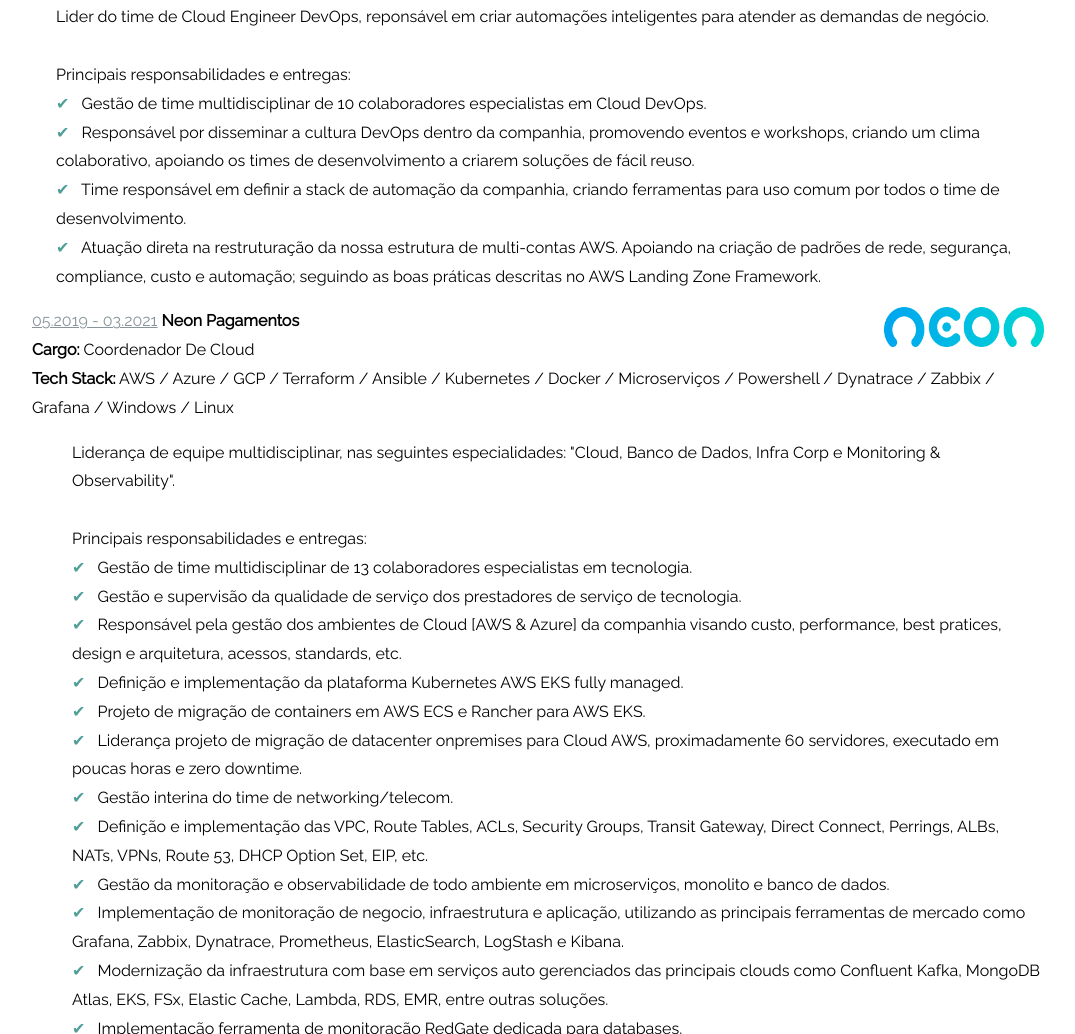
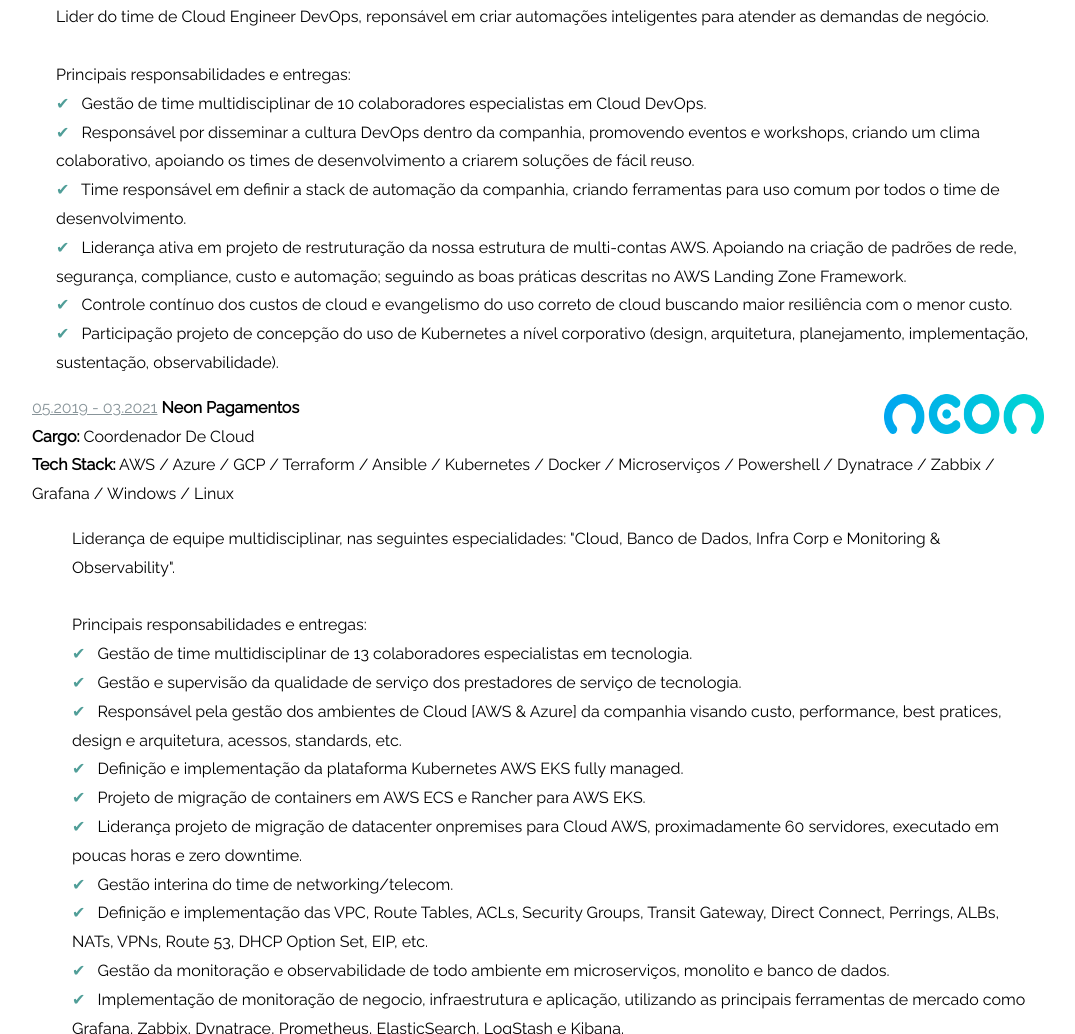
Before and after one commit to thieslei/thieslei.github.io, a plain HTML site: page index.html in a window 1280 px wide. Shown: the part 830-1864 px from the top of the page, without its empty margins (102-1177 px from the left). Drawn offline with Linux system fonts and the light colour scheme.

Commit message:
Zoop JobDescription

```diff
--- a/index.html
+++ b/index.html
@@ -57,7 +57,9 @@
             <li> Gestão de time multidisciplinar de 10 colaboradores especialistas em Cloud DevOps.</li>
             <li> Responsável por disseminar a cultura DevOps dentro da companhia, promovendo eventos e workshops, criando um clima colaborativo, apoiando os times de desenvolvimento a criarem soluções de fácil reuso.</li>
             <li> Time responsável em definir a stack de automação da companhia, criando ferramentas para uso comum por todos o time de desenvolvimento.</li>
-            <li> Atuação direta na restruturação da nossa estrutura de multi-contas AWS. Apoiando na criação de padrões de rede, segurança, compliance, custo e automação; seguindo as boas práticas descritas no AWS Landing Zone Framework.</li>
+            <li> Liderança ativa em projeto de restruturação da nossa estrutura de multi-contas AWS. Apoiando na criação de padrões de rede, segurança, compliance, custo e automação; seguindo as boas práticas descritas no AWS Landing Zone Framework.</li>
+            <li> Controle contínuo dos custos de cloud e evangelismo do uso correto de cloud buscando maior resiliência com o menor custo.</li>
+            <li> Participação projeto de concepção do uso de Kubernetes a nível corporativo (design, arquitetura, planejamento, implementação, sustentação, observabilidade).</li>
           </ul>
         </div>
       <article>
```
